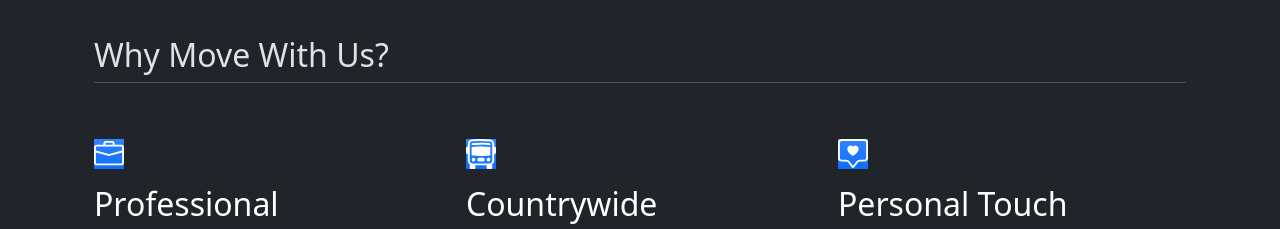
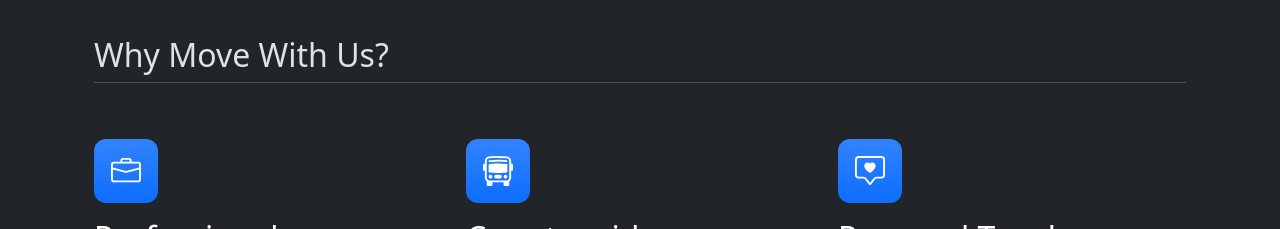
Before and after one commit to Adac51/web-1, a plain HTML site: page index.html in a window 1280 px wide. Shown: the part 800-1029 px from the top of the page. Drawn offline with nearby package versions, Linux system fonts and the light colour scheme.

Commit message:
Update index.html

```diff
--- a/index.html
+++ b/index.html
@@ -11,7 +11,7 @@
   <link href="https://cdn.jsdelivr.net/npm/bootstrap@5.3.0-alpha2/dist/css/bootstrap.min.css" rel="stylesheet"
     integrity="sha384-aFq/bzH65dt+w6FI2ooMVUpc+21e0SRygnTpmBvdBgSdnuTN7QbdgL+OapgHtvPp" crossorigin="anonymous">
   <style>
-    google-site-verification: google961482b9aff73738.html
+
 .feature-icon {
     width: 4rem;
     height: 4rem;
```
